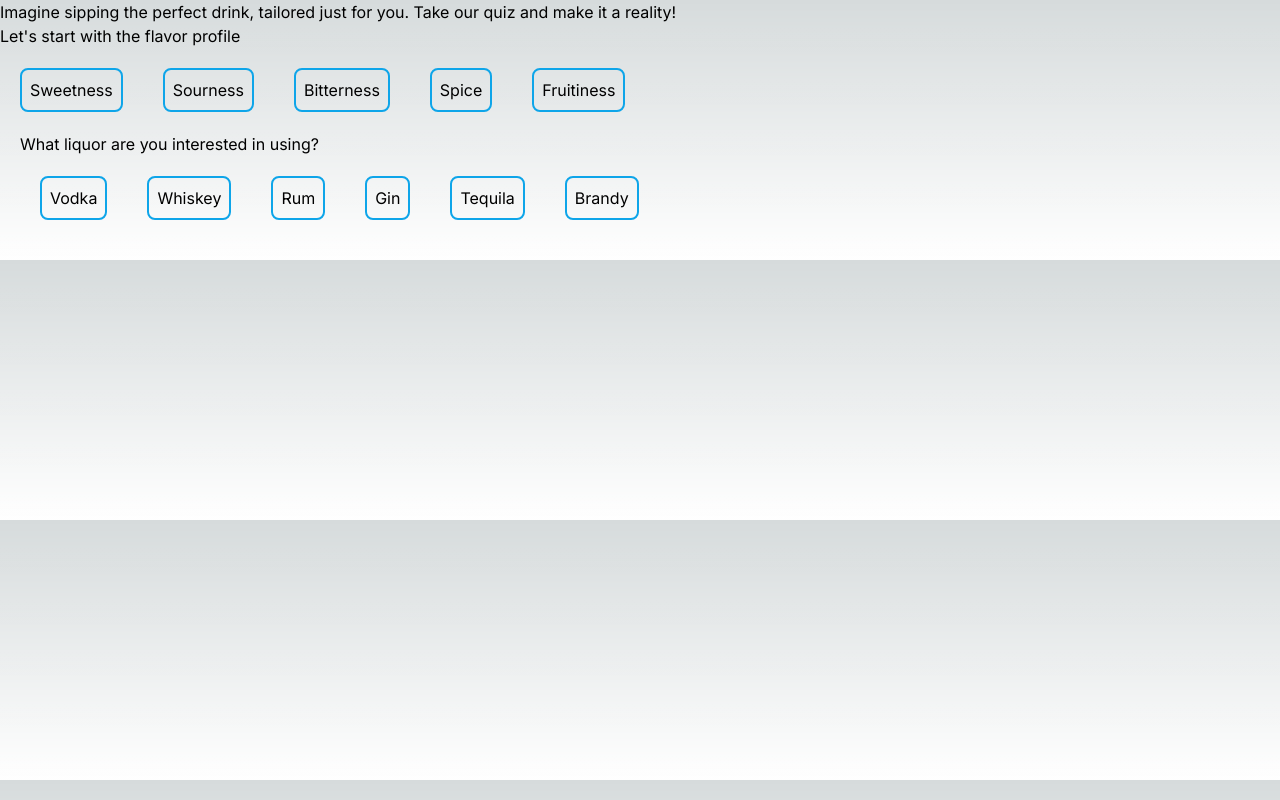
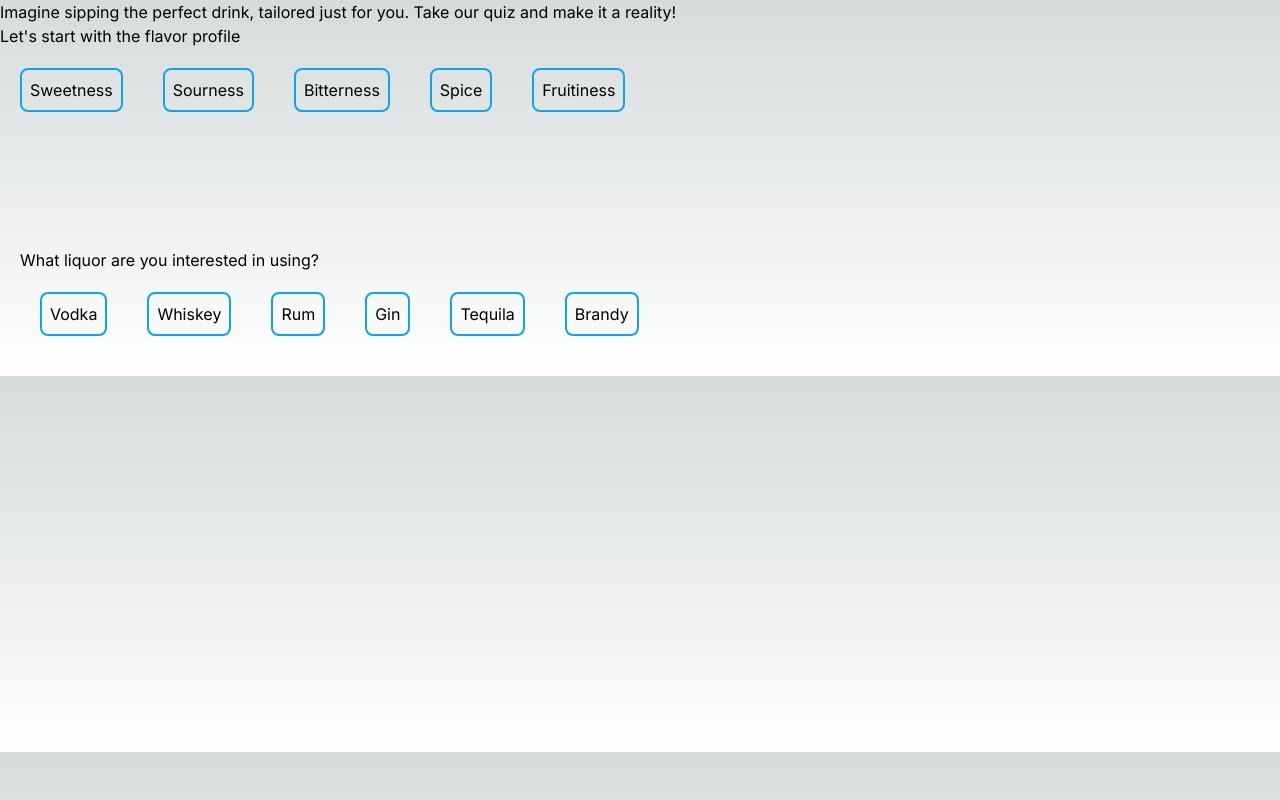
Before and after one commit to kingkwongsta/mixology, a Next.js app: page / in a window 1280 px wide. Both pictures are taken after a click on the button "Start Mixing". Built offline with nearby package versions, Linux system fonts and the light colour scheme.

Commit message:
on button click, show selected style

```diff
--- a/src/app/components/Preferences.jsx
+++ b/src/app/components/Preferences.jsx
@@ -4,6 +4,7 @@ import { useState, useEffect } from "react";
 export default function Preferences({ setUserFlavor }) {
   const [randomNum, setrandomNum] = useState(0);
   const [isHovered, setIsHovered] = useState(false);
+  const [selectedButton, setSelectedButton] = useState();
   const introMessages = [
     "Ready for a flavor adventure? Answer a few quick questions and we'll whip up a drink you'll love!",
     "Forget bland beverages! Unmask your true cocktail personality with our fun and fiery quiz.",
@@ -48,15 +49,18 @@ export default function Preferences({ setUserFlavor }) {
 
   function renderFlavorProfiles() {
     return (
-      <div className="button-container">
+      <div className="button-container min-h-[200px]">
         {flavorProfiles.map((flavor, index) => (
           <button
             key={index}
-            className="flavor-button p-2 m-5 border-solid border-2 border-sky-500 rounded-lg"
+            className={`flavor-button p-2 m-5 border-solid border-2 border-sky-500 rounded-lg ${
+              index === selectedButton && "bg-sky-500"
+            }`}
             onMouseEnter={() => setIsHovered(flavor.description)}
             onMouseLeave={() => setIsHovered(false)}
             onClick={(e) => {
               setUserFlavor(event.target.textContent);
+              setSelectedButton(index);
             }}
           >
             {flavor.profile}
```
